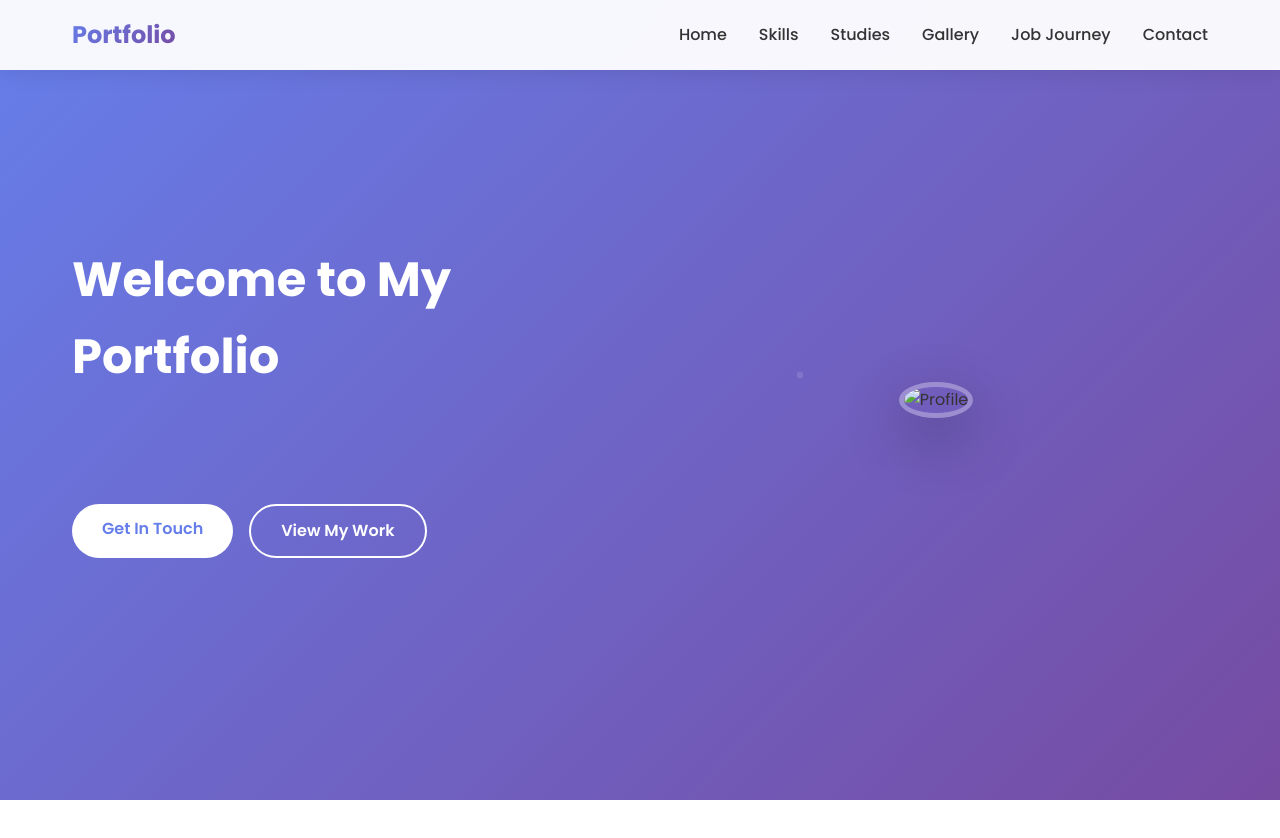
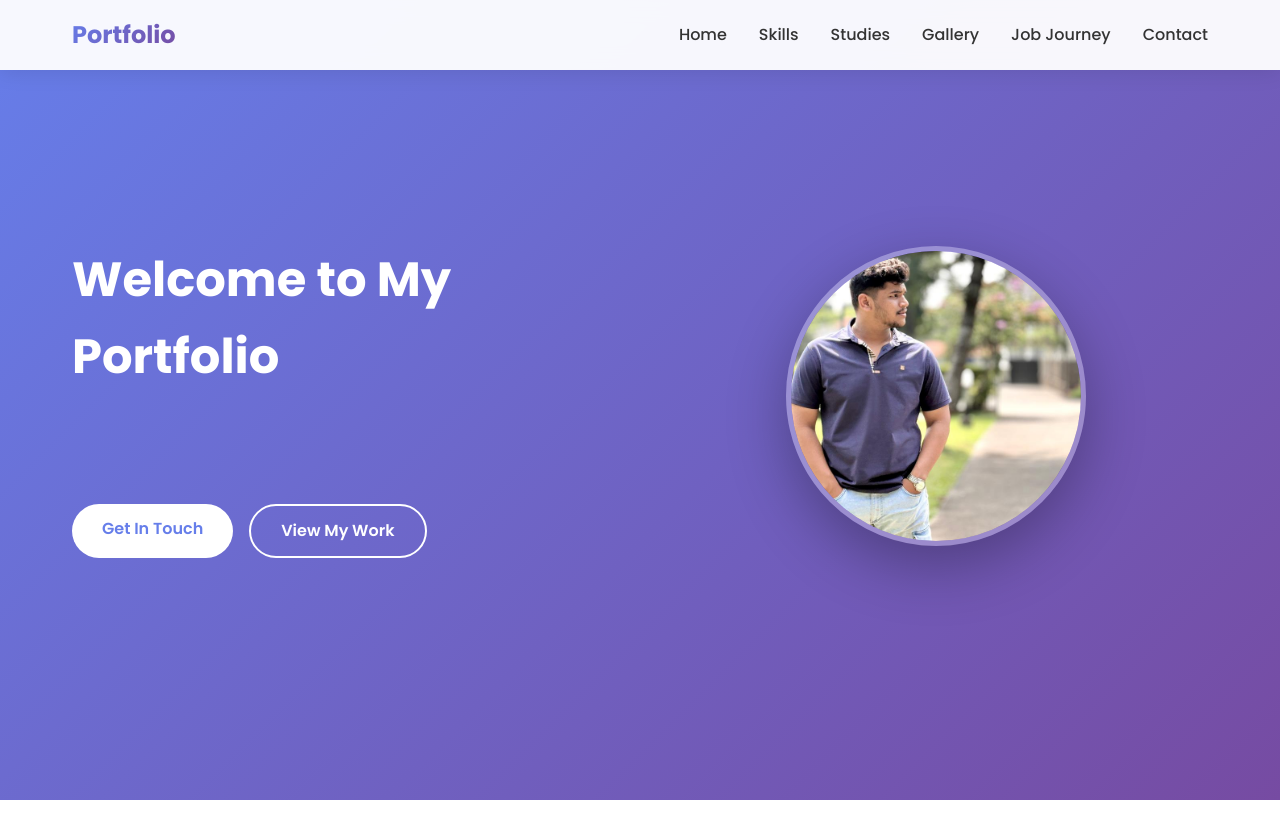
Before and after one commit to sahilshinde1517-dev/portfulio, a plain HTML site: page index.html in a window 1280 px wide. Shown: the top 838 px of the page. Drawn offline with Linux system fonts and the light colour scheme.

Commit message:
new img add

```diff
--- a/index.html
+++ b/index.html
@@ -637,7 +637,7 @@
                 </div>
             </div>
             <div class="hero-image">
-                <img src="ChatGPT Image Sep 9, 2025, 11_04_40 AM.png" alt="Profile" class="profile-img">
+                <img src="sahil img.jpg" alt="Profile" class="profile-img">
             </div>
         </div>
     </section>
```
